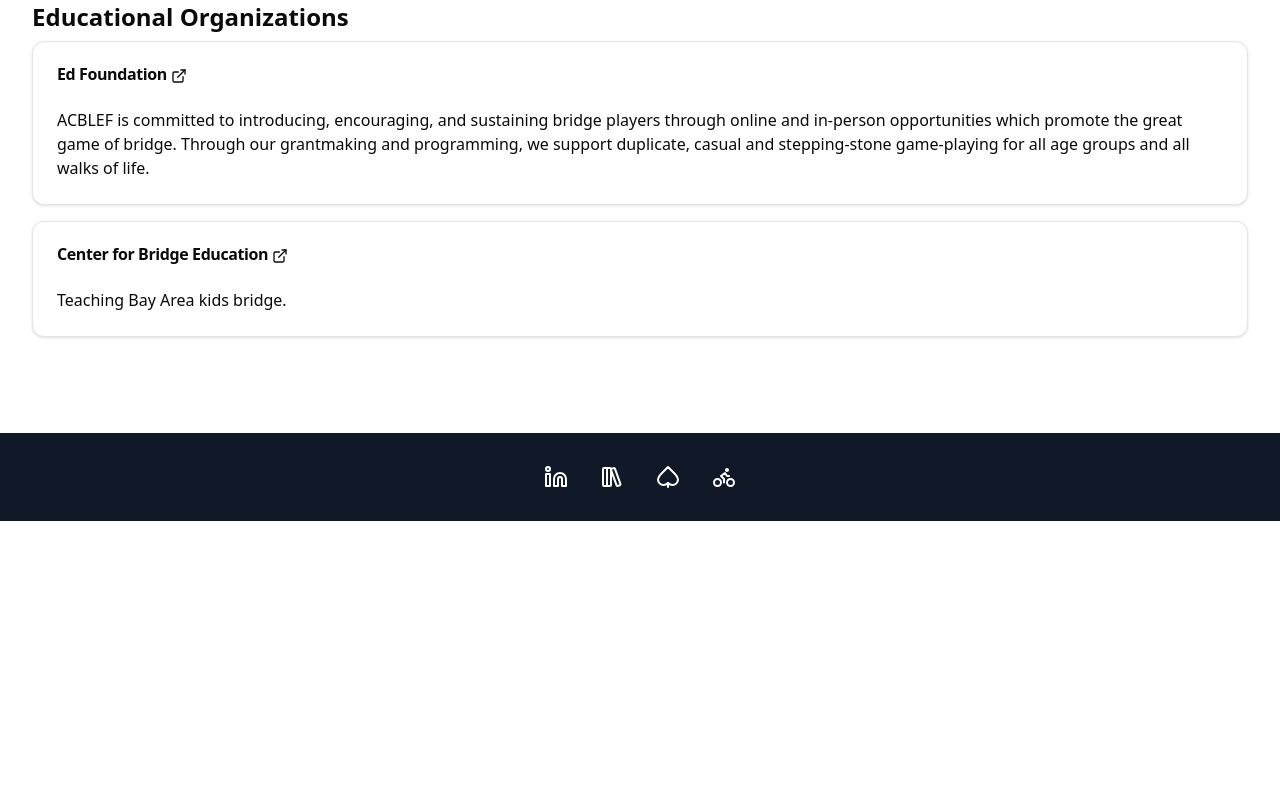
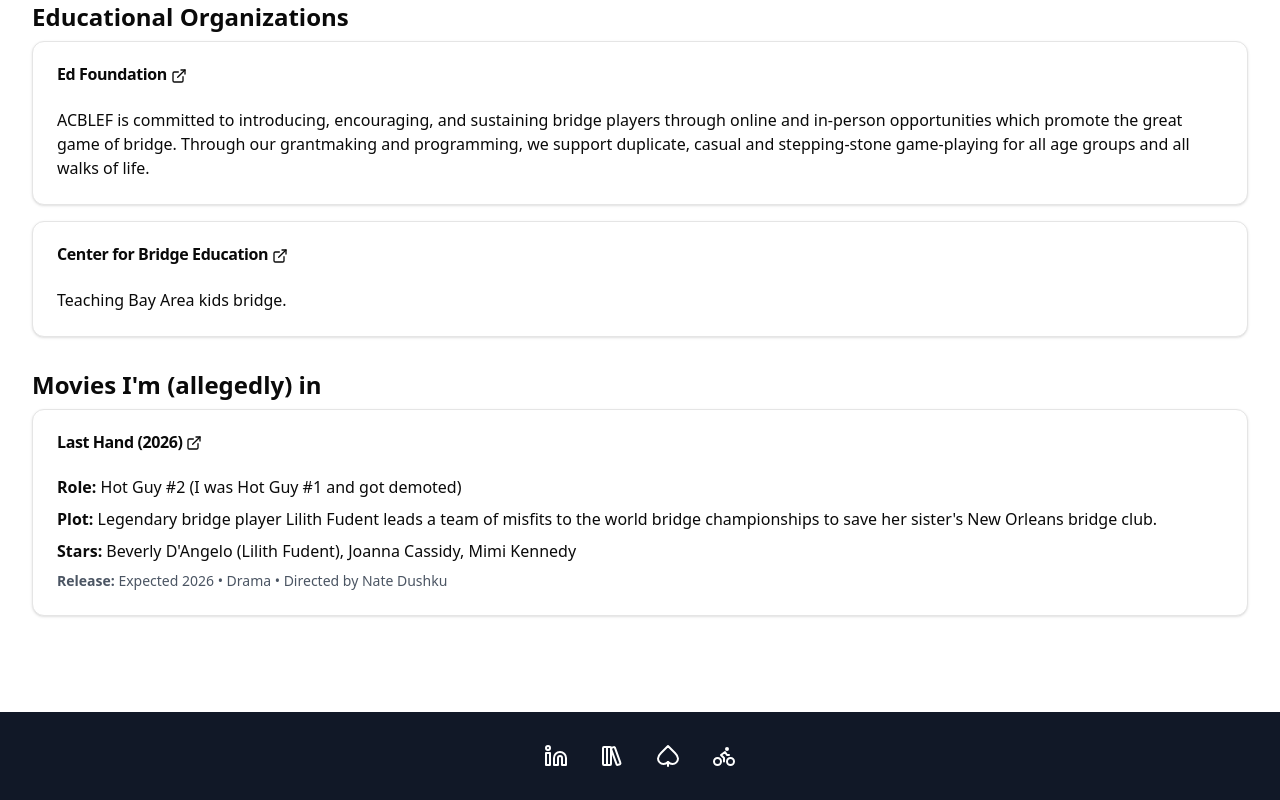
Before and after one commit to rk504/personal-website, a Next.js app: page /personal/bridge in a window 1280 px wide. Shown: the part 1216-2016 px from the top of the page. Before the commit the page ends 1737 px from the top, so only its background shows below. Built offline with nearby package versions, Linux system fonts and the light colour scheme.

Commit message:
sep update

```diff
--- a/app/page.tsx
+++ b/app/page.tsx
@@ -40,7 +40,7 @@ export default function Home() {
           <div id="about" className="space-y-4 max-w-2xl mx-auto text-center">
             <h1 className="text-4xl font-serif">Greetings</h1>
             <p className="text-lg text-muted-foreground">
-            I'm Reese. I build websites that save time and bring people together so we can make the most of the  <s />
+            I'm Reese. I build <Link href="/personal/projects" className="underline text-blue-600 hover:text-blue-800">websites</Link> that save time and bring people together so we can make the most of the  <s />
   <a
     href="https://mainfacts.com/time-life-countdown-timer"
     target="_blank"
--- a/app/personal/bridge/page.tsx
+++ b/app/personal/bridge/page.tsx
@@ -154,6 +154,37 @@ export default function Bridge() {
               </li>
             </ul>
           </section>
+
+          <section>
+            <h2 className="text-2xl font-semibold mb-2">Movies I'm (allegedly) in</h2>
+            <ul className="space-y-4">
+              <li>
+                <Card>
+                  <CardHeader>
+                    <CardTitle>
+                      <a href="https://www.imdb.com/title/tt12164558/" target="_blank" rel="noopener noreferrer">
+                        Last Hand (2026) <ExternalLink className="inline h-4 w-4" />
+                      </a>
+                    </CardTitle>
+                  </CardHeader>
+                  <CardContent>
+                    <p className="mb-2">
+                      <strong>Role:</strong> Hot Guy #2 (I was Hot Guy #1 and got demoted)
+                    </p>
+                    <p className="mb-2">
+                      <strong>Plot:</strong> Legendary bridge player Lilith Fudent leads a team of misfits to the world bridge championships to save her sister's New Orleans bridge club.
+                    </p>
+                    <p className="mb-2">
+                      <strong>Stars:</strong> Beverly D'Angelo (Lilith Fudent), Joanna Cassidy, Mimi Kennedy
+                    </p>
+                    <p className="text-sm text-gray-600">
+                      <strong>Release:</strong> Expected 2026 • Drama • Directed by Nate Dushku
+                    </p>
+                  </CardContent>
+                </Card>
+              </li>
+            </ul>
+          </section>
         </div>
         <SocialLinks />
       </main>
--- a/components/header.tsx
+++ b/components/header.tsx
@@ -184,7 +184,7 @@ export function Header() {
 
           <div className="space-y-4 pt-4">
             <Link
-              href="https://calendly.com/reesekoppel/15min?back=1"
+              href="https://calendly.com/rk-copado"
               className="block text-center text-lg font-medium bg-gray-100 hover:bg-gray-200 py-3 rounded-lg"
               onClick={() => setIsMobileMenuOpen(false)}
             >
```
